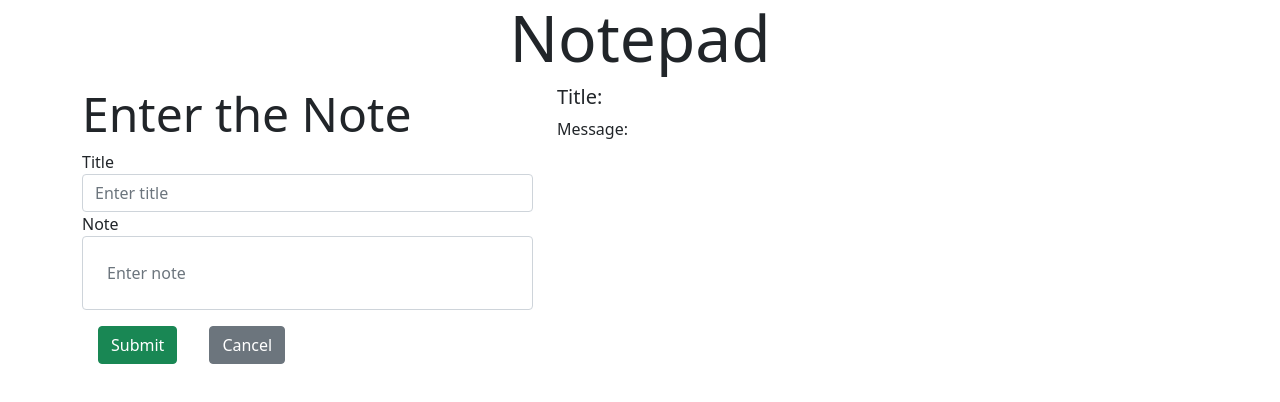
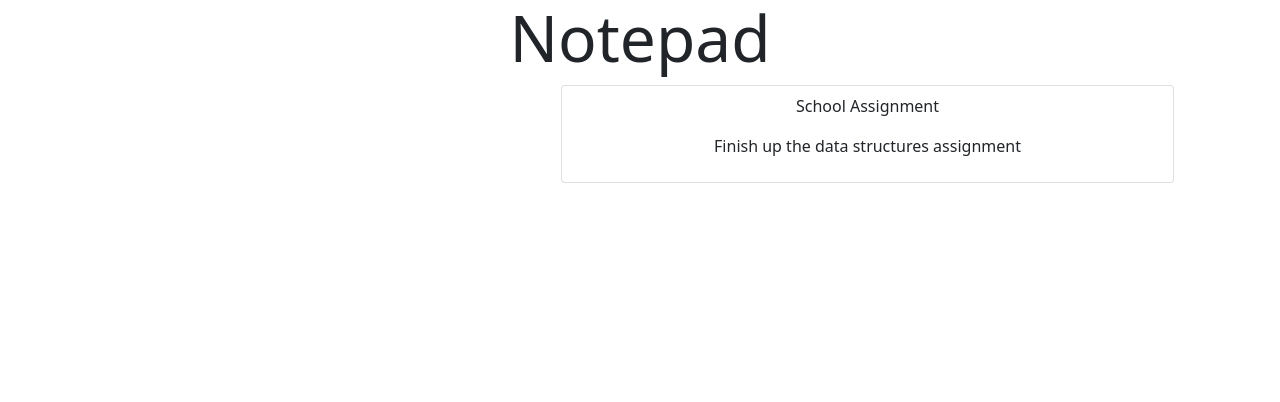
Before and after one commit to Komenpurity/Notepad, an Angular app: page / in a window 1280 px wide. Shown: the top 402 px of the page. Built offline with nearby package versions, Linux system fonts and the light colour scheme.

Commit message:
added notes display

```diff
--- a/src/app/app.component.html
+++ b/src/app/app.component.html
@@ -1 +1 @@
-<app-note-form></app-note-form>
+ <app-main-note> </app-main-note>
--- a/src/app/main-note/main-note.component.html
+++ b/src/app/main-note/main-note.component.html
@@ -1 +1,11 @@
-<p>main-note works!</p>
+<div class="container">
+    <div class="row">
+
+        <h3 class="display-3 text-center"> {{pageTitle}} </h3>
+
+        <div>
+            <app-note-form></app-note-form>
+        </div>
+
+    </div>
+</div>
--- a/src/app/main-note/main-note.component.ts
+++ b/src/app/main-note/main-note.component.ts
@@ -7,6 +7,8 @@ import { Component, OnInit } from '@angular/core';
 })
 export class MainNoteComponent implements OnInit {
 
+  pageTitle: string = "Notepad";
+
   constructor() { }
 
   ngOnInit(): void {
--- a/src/app/note-form/note-form.component.css
+++ b/src/app/note-form/note-form.component.css
@@ -0,0 +1,3 @@
+form{
+    display: none;
+}
--- a/src/app/note-form/note-form.component.html
+++ b/src/app/note-form/note-form.component.html
@@ -1,6 +1,6 @@
 <div class="container">
     <div class="row">
-        <h3 class="display-3 text-center"> {{pageTitle}} </h3>
+
 
       <div class="col-md-5">
         <form  #quoteForm='ngForm' (ngSubmit)="formSubmit()">
@@ -21,10 +21,17 @@
         </form>
      </div>
 
-     <div class="col-md-7">
-       <h5>Title: {{noteTitle}}</h5>
-       <p> Message: {{noteMessage}}</p>
+     <div class="col-md-7 text-center">
+
+      <div class="card p-2" *ngFor="let note of notes">
+        <p>{{note.noteTitle}}</p>
+        <p>{{note.noteMessage}}</p>
+      </div>
+
+       <h5> {{noteTitle}} </h5>
+       <p> {{noteMessage}} </p>
      </div>
+
 
     </div>
 </div>
--- a/src/app/note-form/note-form.component.ts
+++ b/src/app/note-form/note-form.component.ts
@@ -8,7 +8,7 @@ import { Note } from '../note';
 })
 export class NoteFormComponent implements OnInit {
 
-  pageTitle: string = "Notepad";
+
   formTitle: string = "Enter the Note";
   noteTitle!: string;
   noteMessage!: string;
```
